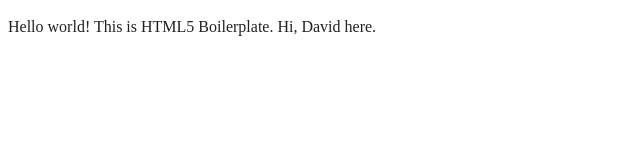
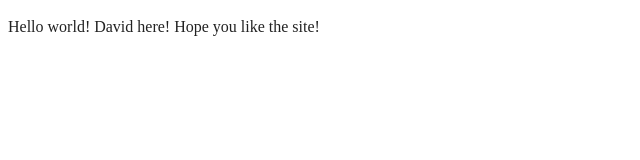
Before and after one commit to djp424/htm5-boilerplate-site-march-11, a website built with webpack: page index.html in a window 1280 px wide. Shown: the full height of the page, 0-640 px from the left. Built offline with nearby package versions, Linux system fonts and the light colour scheme.

Commit message:
update homepage text

```diff
--- a/index.html
+++ b/index.html
@@ -24,7 +24,7 @@
 <body>
 
   <!-- Add your site or application content here -->
-  <p>Hello world! This is HTML5 Boilerplate. Hi, David here.</p>
+  <p>Hello world! David here! Hope you like the site!</p>
   <script src="js/app.js"></script>
 
 </body>
```
